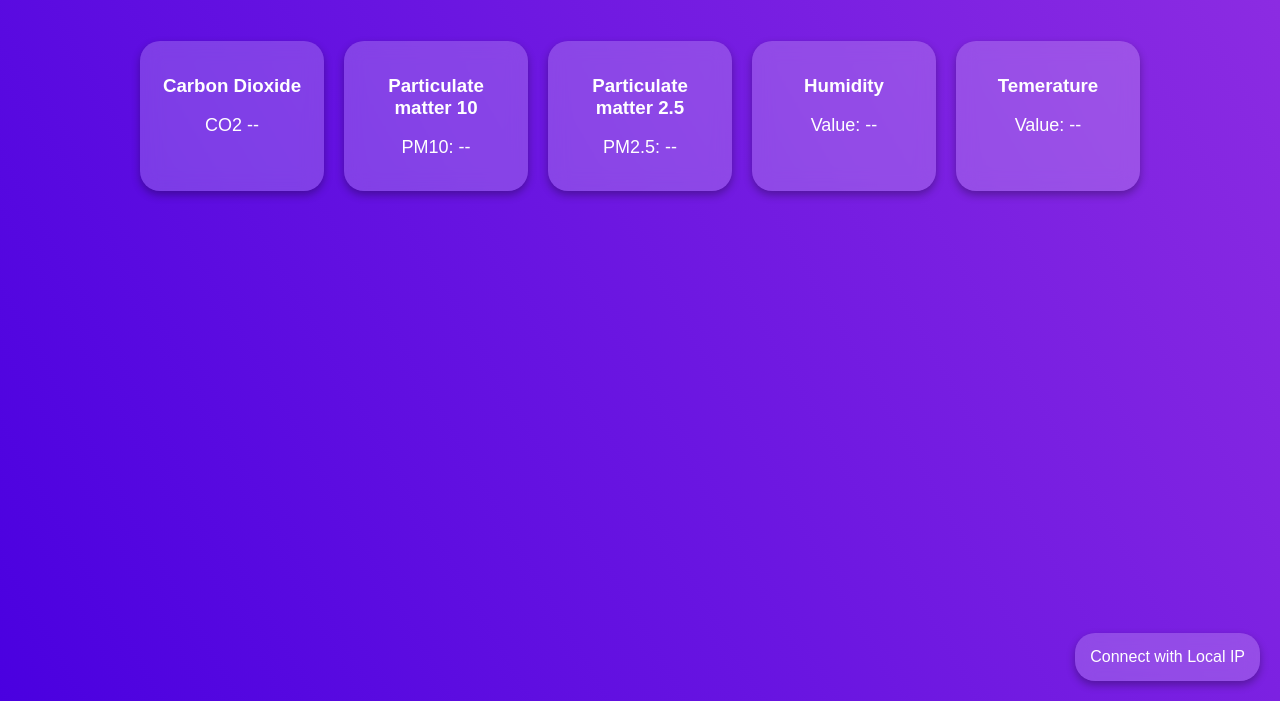
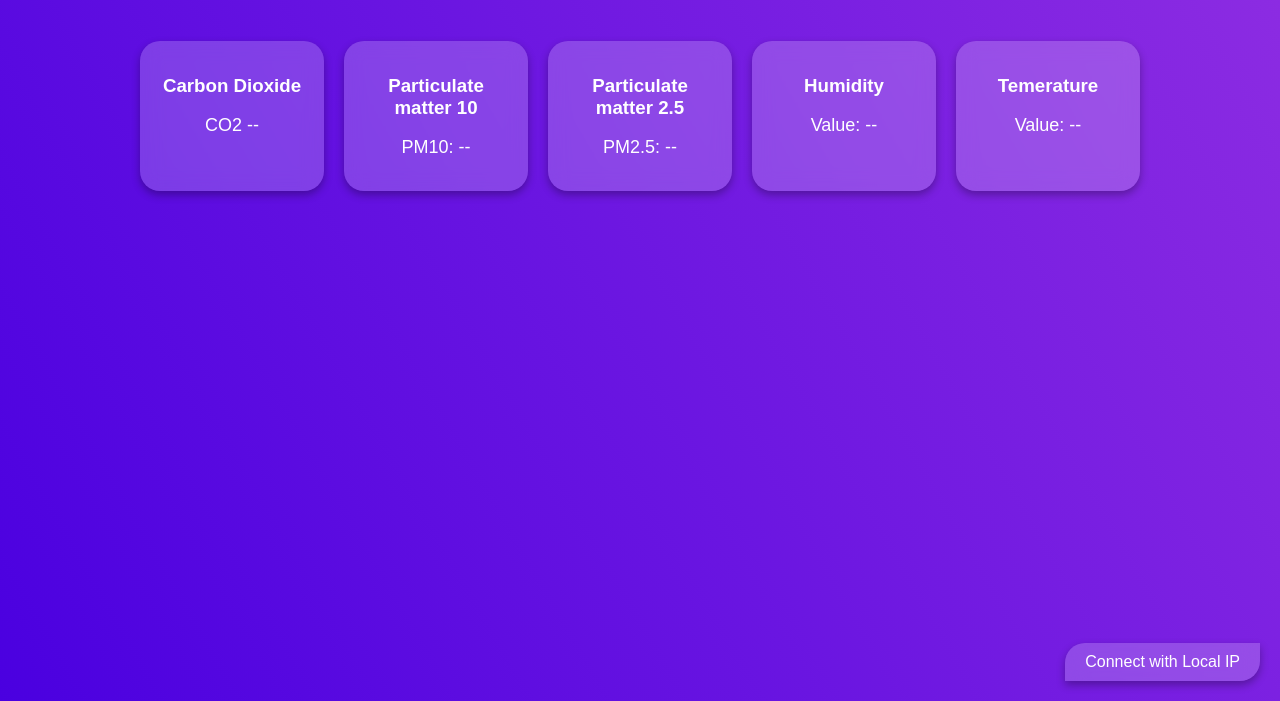
Before and after one commit to AbhishekPrasad02/Pawamaan, a plain HTML site: page index.html in a window 1280 px wide. Shown: the part 99-800 px from the top of the page. Drawn offline with nearby package versions, Linux system fonts and the light colour scheme; no server answers.

Commit message:
Update style.css

```diff
--- a/style.css
+++ b/style.css
@@ -27,34 +27,21 @@ body {
     bottom: 20px;
     right: 20px;
     margin-left: 20px; /* Add spacing between button and right edge */
-    background-color:#800080;
-    color: white;
-    padding: 10px 20px;
-    border: none;
-    border-radius: 20px 20px; /* Round right edge and left edge */
-    text-decoration: none;
-    cursor: pointer;
     background-color: rgba(255, 255, 255, 0.2); /* Set the background color with opacity */
     padding: 15px;
     border-radius: 20px;
     backdrop-filter: blur(10px); /* Apply a blur effect to create glass-like appearance */
     box-shadow: 0 4px 8px rgba(0, 0, 0, 0.3);
     text-align: center;
-}
-#addToHomeScreen {
-    /* Your existing connect-button styles */
-    position: fixed;
-    bottom: 40px;
-    right: 20px;
-    margin-left: 20px; /* Add spacing between button and right edge */
-    background-color: #4A00E0;
+
     color: white;
     padding: 10px 20px;
     border: none;
-    border-radius: 20px 0 0 20px; /* Round right edge and left edge */
+    border-radius: 20px 0 20px 0; /* Round right edge and left edge */
     text-decoration: none;
     cursor: pointer;
 }
+
 
 
 header {
```
